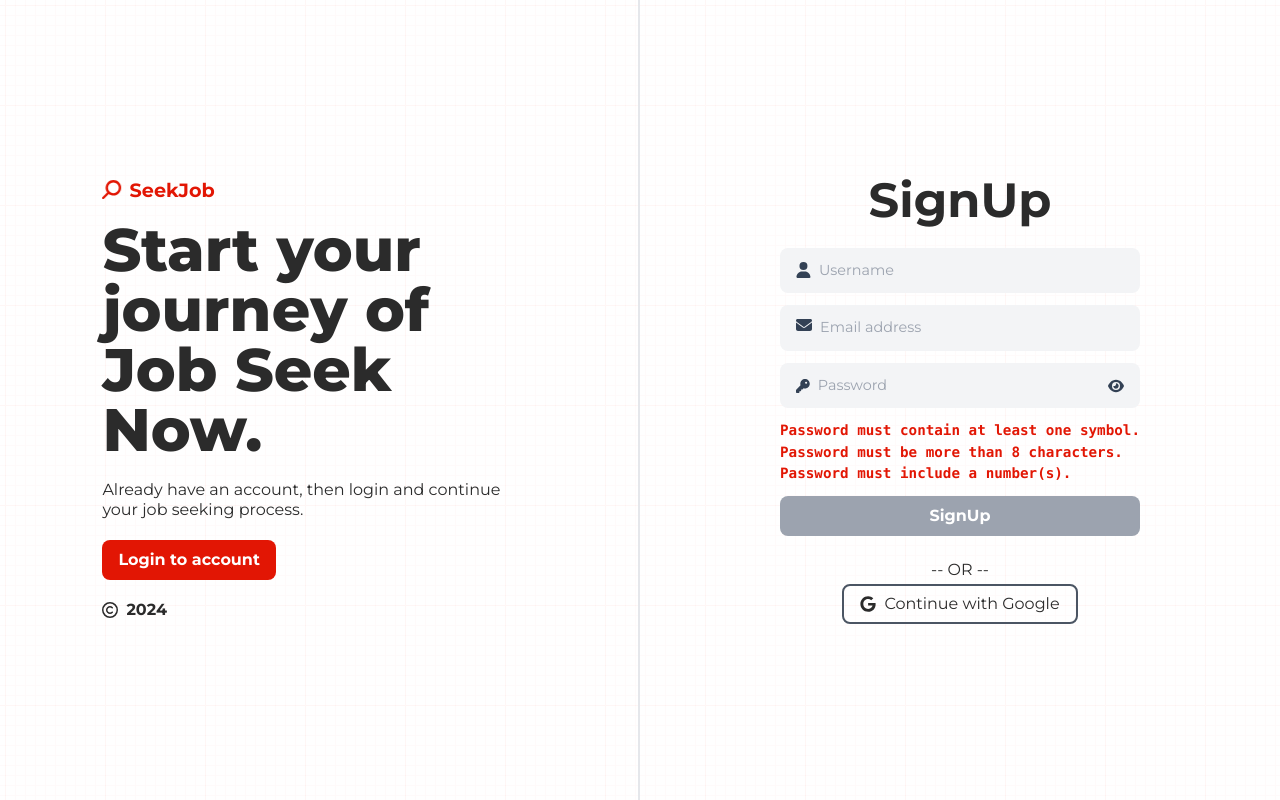
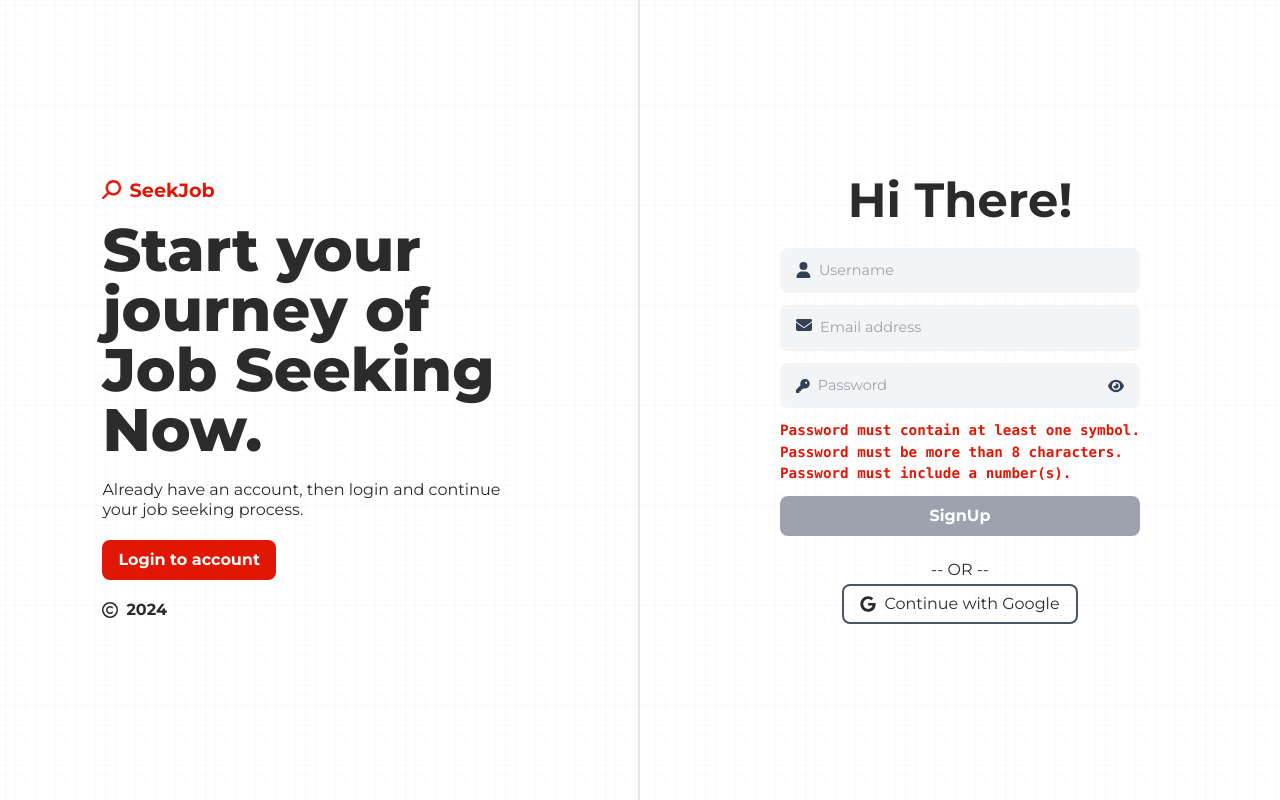
Before and after one commit to fisayo-dev/SeekJob, a React (Vite) app in the folder SeekJob/: page /signup in a window 1280 px wide. Built offline with nearby package versions, Linux system fonts and the light colour scheme.

Commit message:
I tweaked the ui a little bit

```diff
--- a/SeekJob/src/pages/AppPages/Login.jsx
+++ b/SeekJob/src/pages/AppPages/Login.jsx
@@ -54,7 +54,7 @@ const Login = () => {
             <FaMagnifyingGlass className="flip" />
             <p>SeekJob</p>
           </NavLink>
-          <h2 className="text-5xl font-bold text-center">LogIn </h2>
+          <h2 className="text-5xl font-bold text-center">Welcome!!</h2>
           <NavLink
             to="/signup"
             className={`${
--- a/SeekJob/src/pages/AppPages/SignUp.jsx
+++ b/SeekJob/src/pages/AppPages/SignUp.jsx
@@ -106,7 +106,7 @@ const SignUp = () => {
     <div className="graph-bg grid grid-cols-2 w-[100vw] overflow-hidden">
       <FormSideMessage
         responsive={responsive}
-        title="Start your journey of Job Seek Now."
+        title="Start your journey of Job Seeking Now."
         subtitle="Already have an account, then login and continue your job seeking process."
         btnText="Login to account"
         to="/login"
@@ -127,7 +127,7 @@ const SignUp = () => {
             <FaMagnifyingGlass className="flip" />
             <p>SeekJob</p>
           </NavLink>
-          <h2 className="text-5xl font-bold text-center">SignUp</h2>
+          <h2 className="text-5xl font-bold text-center">Hi There!</h2>
           <NavLink
             to="/login"
             className={`${
```
